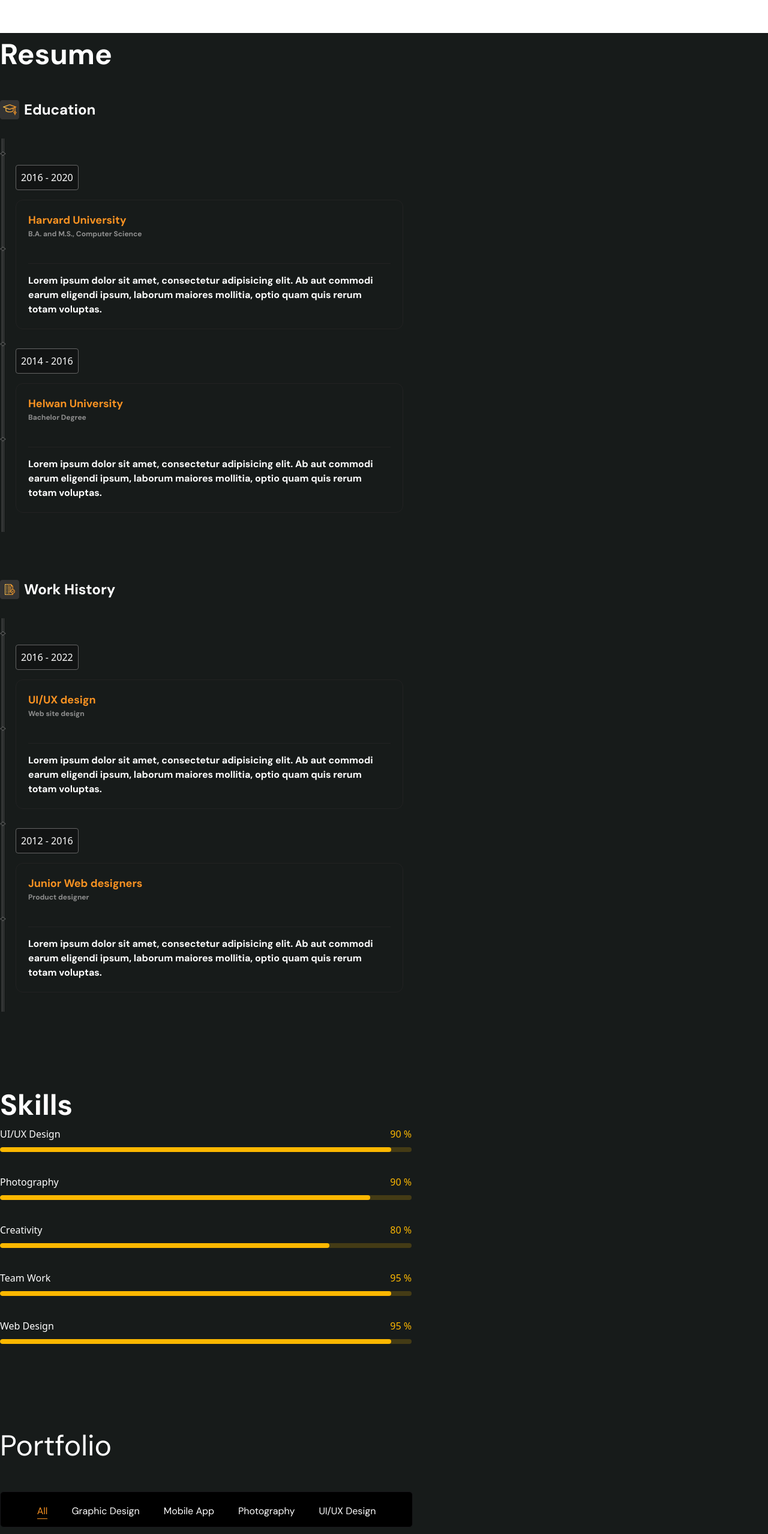
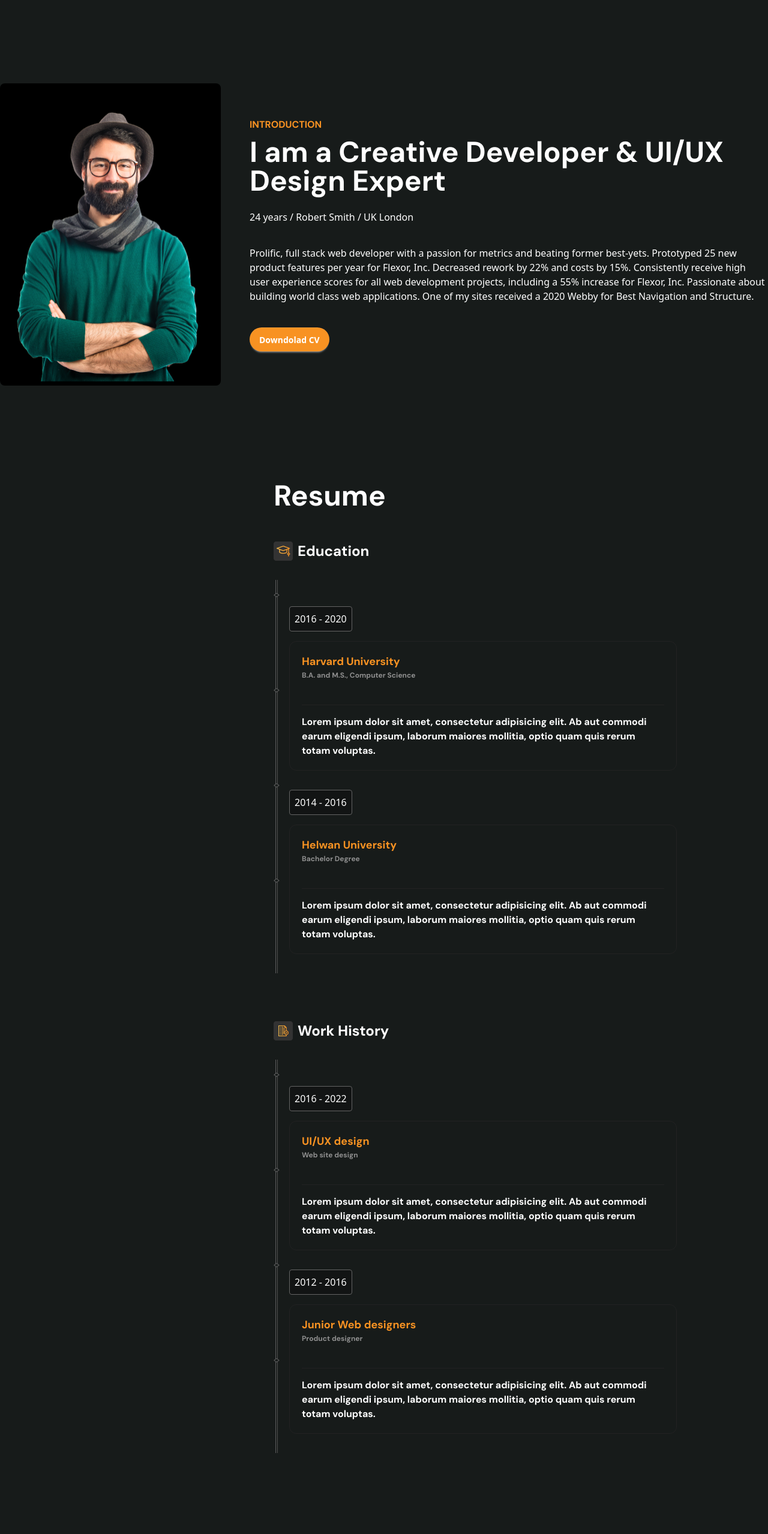
Before and after one commit to AtiqurRahmanAtik/Theme-portfolio-task, a Next.js app: page / in a window 1280 px wide. Shown: the part 100-2658 px from the top of the page at 60% size. Built offline with nearby package versions, Linux system fonts and the light colour scheme.

Commit message:
complete banner section with responsive

```diff
--- a/src/_Component/Banner.jsx
+++ b/src/_Component/Banner.jsx
@@ -1,11 +1,53 @@
 import React from 'react';
+import bannerImg from "../../public/Images/Mask group.png"
+import Image from 'next/image';
+import { DM_Sans } from 'next/font/google';
+
+const dM_Sans = DM_Sans({
+  subsets: ['latin'],
+  weight : '700'
+})
+
 
 const Banner = () => {
 
     return (
-        <div>
+        <>
+          <div className=" bg-[#171B1A] flex items-center justify-center min-h-screen ">
+  <div className="w-full max-w-7xl flex flex-col lg:flex-row items-center gap-12">
 
-        </div>
+  <div>
+      <Image
+      src={bannerImg}
+      alt='banImg'
+      className="max-w-92 max-h-126 bg-black rounded-lg "
+    />
+  </div>
+
+
+    <div>
+        <h3 className={`text-[1rem] font-bold ${dM_Sans.className} text-[#F89222]`}>INTRODUCTION</h3>
+      <h1 className={`text-5xl ${dM_Sans.className} font-bold text-white mt-2.5 mb-4`}>I am a Creative Developer &
+UI/UX Design Expert</h1>
+
+<h3 className=" text-white mt-6">24 years   /   Robert Smith   /   UK London</h3>
+
+      <p className=" text-white mt-9">
+       Prolific, full stack web developer with a passion for metrics and beating former
+best-yets. Prototyped 25 new product features per year for Flexor, Inc.
+Decreased rework by 22% and costs by 15%. Consistently receive high
+user experience scores for all web development projects, including a
+55% increase for Flexor, Inc. Passionate about building world class web
+applications. One of my sites received a 2020 Webby for Best
+Navigation and Structure.
+      </p>
+
+      <button className="btn bg-[#F89222] mt-10 text-white border-none rounded-[50px]">Downdolad CV</button>
+    </div>
+
+  </div>
+</div>
+        </>
     );
 };
 
--- a/src/_Component/Blog.jsx
+++ b/src/_Component/Blog.jsx
@@ -22,10 +22,11 @@ const Blog = () => {
     return (
         <>
 
+<div className="lg:ml-114">
  <h1 className={`text-white ${dM_Sans.className} text-[3rem] font-bold text-white mt-16`}>Blog </h1>
 
 
-        <div className="max-w-172 mt-6 grid grid-cols-2 auto-rows-[180px] gap-6">
+        <div className="max-w-172 mt-6 grid lg:grid-cols-2 auto-rows-[180px] gap-6">
 
   <Blog_Card
     image={img1}
@@ -74,7 +75,7 @@ const Blog = () => {
 </div>
 
 
-
+</div>
 
 
         </>
--- a/src/_Component/Contact.jsx
+++ b/src/_Component/Contact.jsx
@@ -4,7 +4,7 @@ const Contact = () => {
 
     return (
         <>
-       <div class=" flex px-4 py-10">
+       <div class=" flex px-4 py-10 lg:ml-114">
   <div class="w-full lg:min-w-172 rounded-xl p-8">
 
     <div class="grid grid-cols-1 md:grid-cols-2 gap-10">
--- a/src/_Component/NavigationBar.jsx
+++ b/src/_Component/NavigationBar.jsx
@@ -24,7 +24,8 @@ const NavigationBar = () => {
 
     const navLinks = <>
         <Link href={'/'}><li className={`${pathname === '/' ? "text-white border-b border-b-[#F89222] " : ""} text-white font-bold text-2xl  ${dM_Sans.className}`}>Home</li> </Link>
-        <Link href={'/about'}><li className={`${pathname === '/about' ? "text-white border-b border-b-[#F89222] " : ""} text-white font-bold text-2xl ${dM_Sans.className}`}>about</li> </Link>
+
+
 
 
 
@@ -33,7 +34,7 @@ const NavigationBar = () => {
 
     return (
         <>
-        <nav className="navbar bg-[#121414]">
+        <nav className="mx-auto container navbar bg-[#121414]">
   <div className="navbar-start ">
     <div className="dropdown">
       <div tabIndex={0} role="button" className="btn btn-ghost lg:hidden">
--- a/src/_Component/Portfolio.jsx
+++ b/src/_Component/Portfolio.jsx
@@ -23,20 +23,31 @@ const Portfolio = () => {
     return (
         <>
 
-        <div className="parents">
+        <div className="parents lg:ml-114">
              <h1 className={`text-white ${dM_Sans.className} text-[3rem] font-bold text-white `}>Portfolio </h1>
 
 
 
-             <div className="max-w-172 max-h-15 mt-10 bg-[#000000] border rounded-md ">
-                <ul className="flex  gap-10 justify-center py-5">
-                    <li className={`${dM_Sans.className} text-[1rem] font-normal text-[#F89222] border-b border-[#F89222]`} >All</li>
-                    <li className={`${dM_Sans.className} text-[1rem] font-normal text-white`}>Graphic Design</li>
-                    <li className={`${dM_Sans.className} text-[1rem] font-normal text-white`}>Mobile App</li>
-                    <li className={`${dM_Sans.className} text-[1rem] font-normal text-white`}>Photography</li>
-                    <li className={`${dM_Sans.className} text-[1rem] font-normal text-white`}>UI/UX Design</li>
-                </ul>
-             </div>
+           <div className="max-w-full md:max-w-688 mt-10 bg-black border rounded-md px-4">
+  <ul className="flex flex-wrap md:flex-nowrap gap-4 md:gap-10 justify-center py-5 overflow-x-auto scrollbar-hide">
+    <li className={`${dM_Sans.className} text-sm md:text-base font-normal text-[#F89222] border-b-2 border-[#F89222] whitespace-nowrap`}>
+      All
+    </li>
+    <li className={`${dM_Sans.className} text-sm md:text-base font-normal text-white whitespace-nowrap`}>
+      Graphic Design
+    </li>
+    <li className={`${dM_Sans.className} text-sm md:text-base font-normal text-white whitespace-nowrap`}>
+      Mobile App
+    </li>
+    <li className={`${dM_Sans.className} text-sm md:text-base font-normal text-white whitespace-nowrap`}>
+      Photography
+    </li>
+    <li className={`${dM_Sans.className} text-sm md:text-base font-normal text-white whitespace-nowrap`}>
+      UI/UX Design
+    </li>
+  </ul>
+</div>
+
 
 
         {/* images category  */}
--- a/src/_Component/Resume.jsx
+++ b/src/_Component/Resume.jsx
@@ -14,7 +14,8 @@ const Resume = () => {
     return (
 
         <>
-            <h1 className={`text-white ${dM_Sans.className} text-[3rem] font-bold text-white mt-16`}>Resume </h1>
+           <div className="lg:ml-114">
+             <h1 className={`text-white ${dM_Sans.className} text-[3rem] font-bold text-white `}>Resume </h1>
 
 
 <div className="parent ">
@@ -123,6 +124,7 @@ eligendi ipsum, laborum maiores mollitia, optio quam quis rerum totam voluptas.
 
 </div>
 
+           </div>
 
 
         </>
--- a/src/_Component/Skills.jsx
+++ b/src/_Component/Skills.jsx
@@ -10,7 +10,7 @@ const Skills = () => {
     return (
         <>
 
-<div className="max-w-171.5 min-h-112 my-30">
+<div className="max-w-171.5 min-h-112 my-30 lg:ml-114">
         <h1 className={`text-white ${dM_Sans.className} text-[3rem] font-bold text-white`}>Skills</h1>
 
         <div className=" space-y-8 ">
--- a/src/app/layout.js
+++ b/src/app/layout.js
@@ -2,6 +2,7 @@ import { Geist, Geist_Mono } from "next/font/google";
 import "./globals.css";
 import NavigationBar from "@/_Component/NavigationBar";
 import Footer from "@/_Component/Footer";
+import Banner from "@/_Component/Banner";
 
 const geistSans = Geist({
   variable: "--font-geist-sans",
@@ -26,19 +27,18 @@ export default function RootLayout({ children }) {
         className={`${geistSans.variable} ${geistMono.variable} antialiased`}
       >
         {/* navbar here */}
-        <header>
+        <header className="bg-[#121414]">
           <NavigationBar/>
+          <Banner/>
         </header>
 
-        <main className=" my-9 bg-[#171B1A]">
+        <main className="  bg-[#171B1A]">
 
         {children}
         </main>
 
-        {/* footer */}
-        <footer>
-          <Footer/>
-        </footer>
+
+
       </body>
     </html>
   );
```
Also changed, not shown: public/Images/Mask group.png (added).
